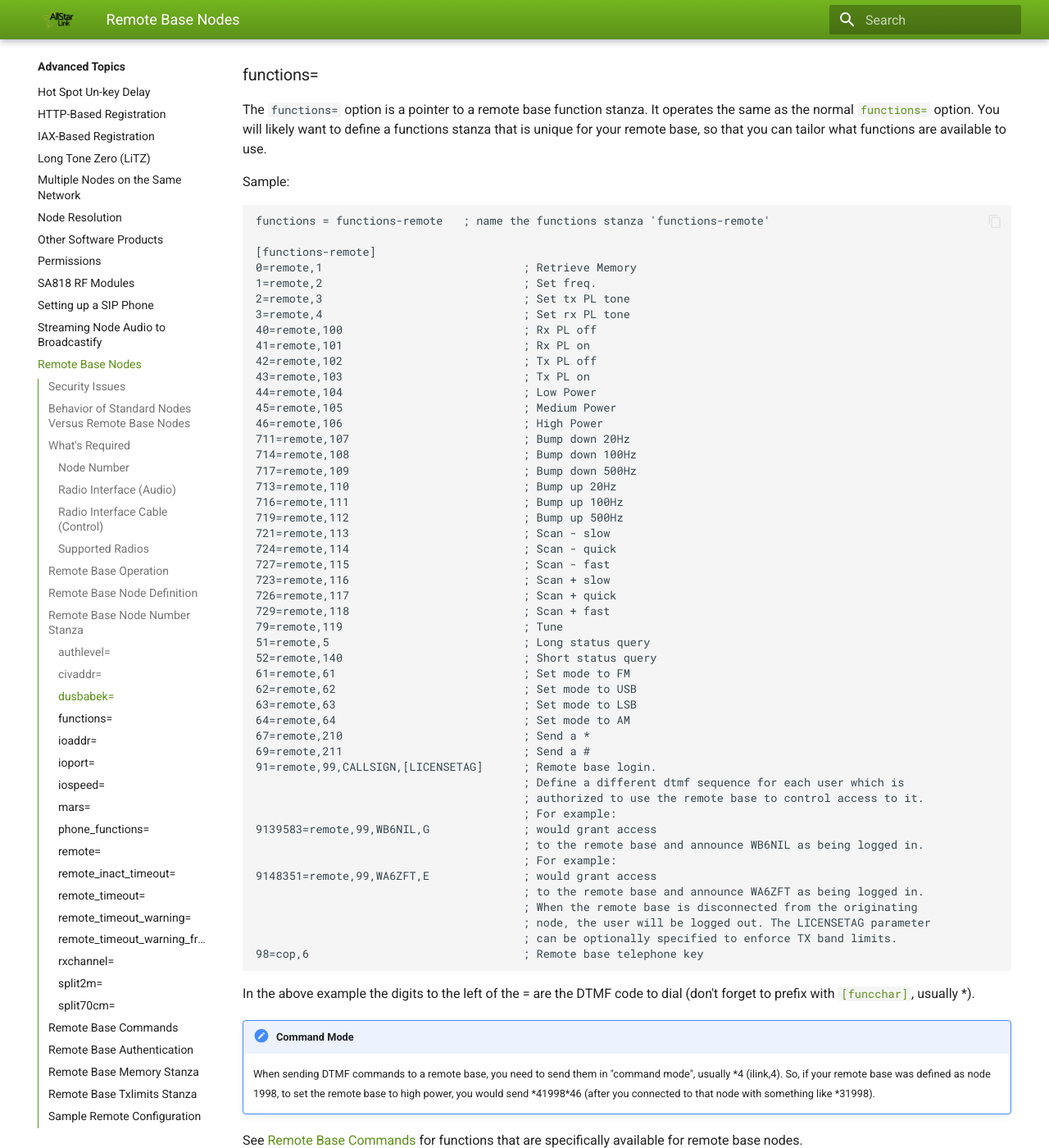
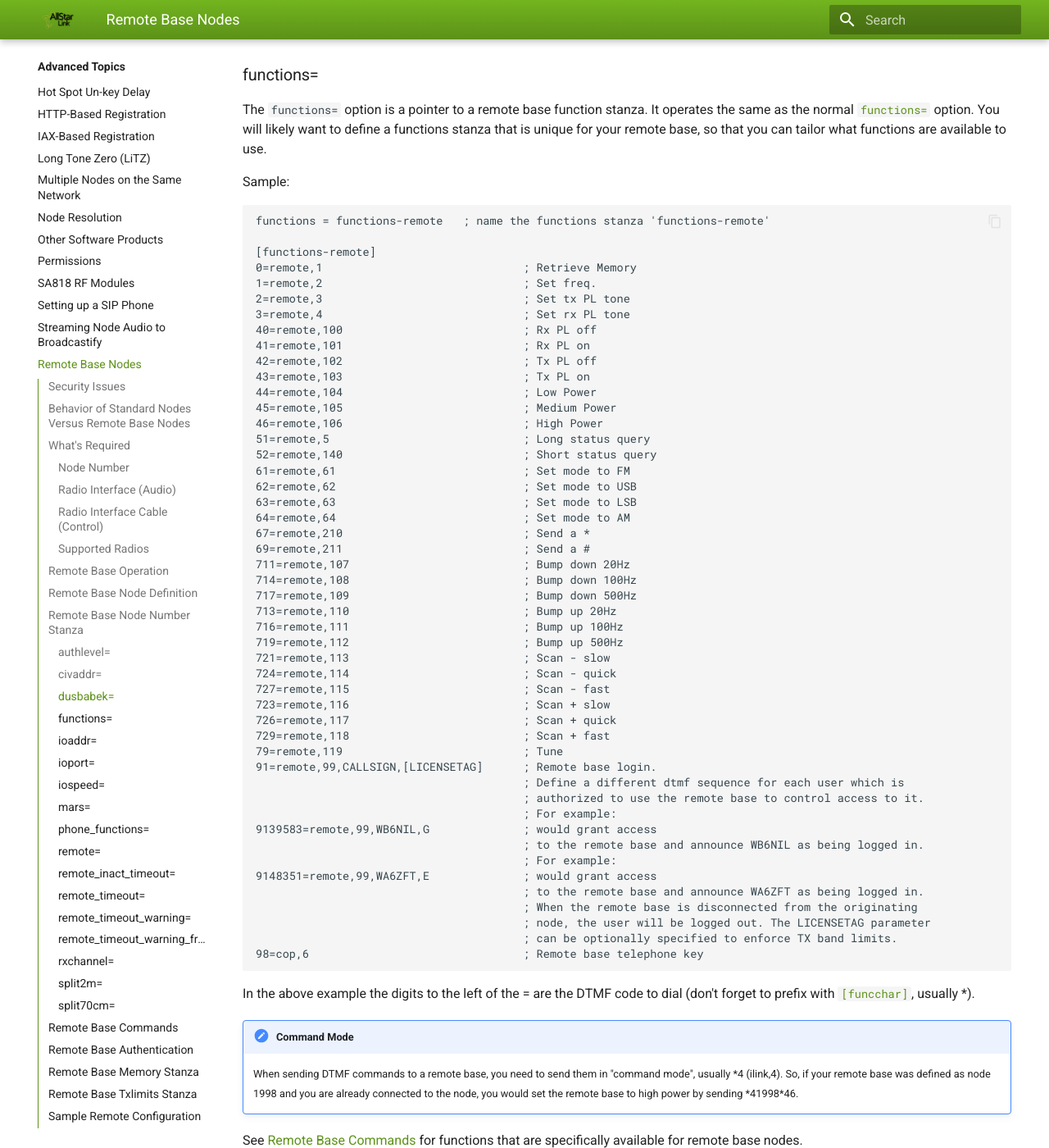
Before and after one commit to AllStarLink/ASL3-Manual, an MkDocs documentation site: the page built from docs/adv-topics/remotebase.md, in a window 1280 px wide and 1400 px high, scrolled down 3159 px. Shown: the whole window at 82% size. Built offline with MkDocs 1.6.1 and Material for MkDocs 9.7.7, drawn with Linux system fonts in a browser that asks for light colours.

Commit message:
Minor wording changes.

```diff
--- a/docs/adv-topics/remotebase.md
+++ b/docs/adv-topics/remotebase.md
@@ -123,14 +131,6 @@ functions = functions-remote   ; name the functions stanza 'functions-remote'
 726=remote,117                          ; Scan + quick
 729=remote,118                          ; Scan + fast
 79=remote,119                           ; Tune
-51=remote,5                             ; Long status query
-52=remote,140                           ; Short status query
-61=remote,61                            ; Set mode to FM
-62=remote,62                            ; Set mode to USB
-63=remote,63                            ; Set mode to LSB
-64=remote,64                            ; Set mode to AM
-67=remote,210                           ; Send a *
-69=remote,211                           ; Send a #
 91=remote,99,CALLSIGN,[LICENSETAG]      ; Remote base login.
                                         ; Define a different dtmf sequence for each user which is
                                         ; authorized to use the remote base to control access to it.
@@ -149,7 +149,7 @@ functions = functions-remote   ; name the functions stanza 'functions-remote'
 In the above example the digits to the left of the = are the DTMF code to dial (don't forget to prefix with [`[funcchar]`](../config/rpt_conf.md#funcchar), usually *).
 
 !!! note "Command Mode"
-    When sending DTMF commands to a remote base, you need to send them in "command mode", usually \*4 (ilink,4). So, if your remote base was defined as node 1998, to set the remote base to high power, you would send \*41998\*46 (after you connected to that node with something like \*31998).
+    When sending DTMF commands to a remote base, you need to send them in "command mode", usually \*4 (ilink,4). So, if your remote base was defined as node 1998 and you are already connected to the node, you would set the remote base to high power by sending \*41998\*46.
 
 See [Remote Base Commands](#remote-base-commands) for functions that are specifically available for remote base nodes.
 
```
Also changed, not shown: other parts of docs/adv-topics/remotebase.md (+8 -0 lines).
